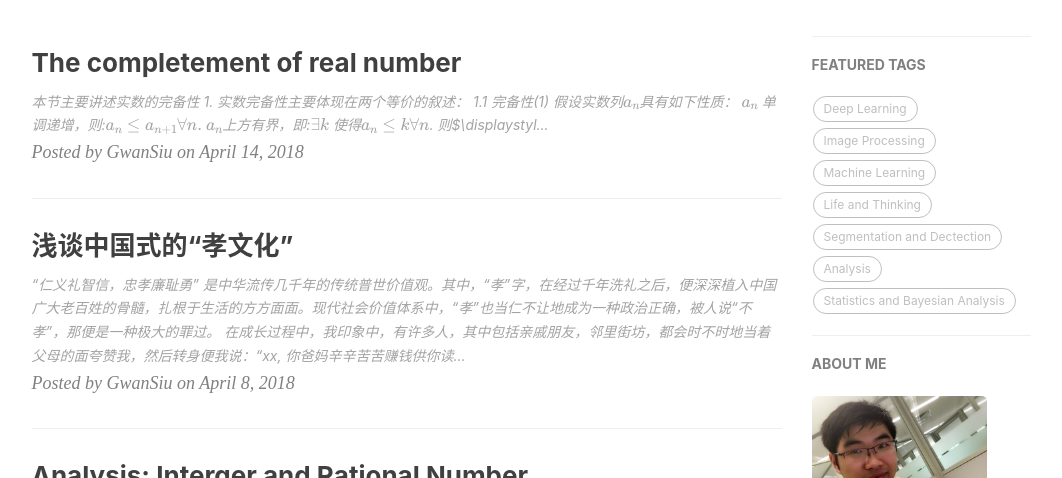
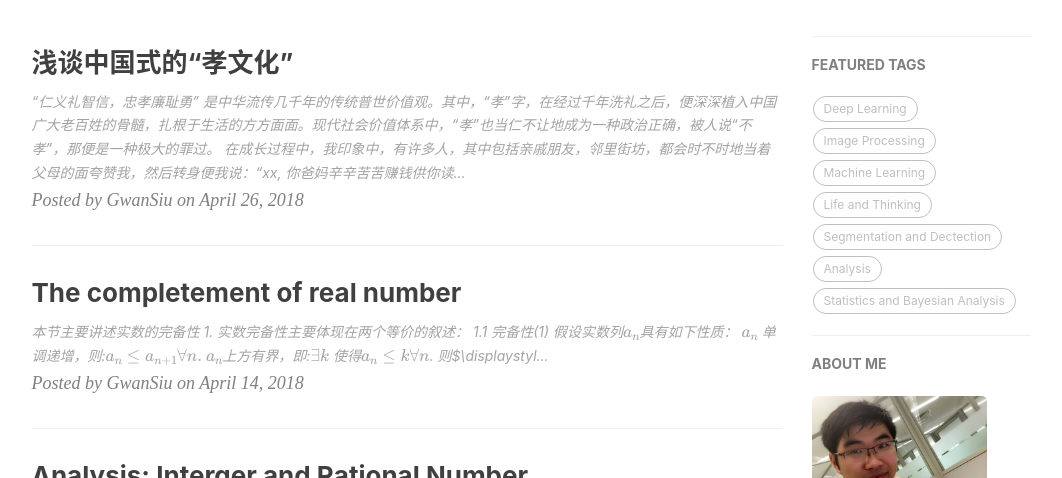
Before and after one commit to Gwan-Siu/gwansiu.github.io, a Jekyll site: the page built from index.html, in a window 1280 px wide and 900 px high, cut to the strip 422-900 px from the top of the window. Shown: the whole strip, without its empty margins (136-1198 px from the left). Built offline with Jekyll 4.4.1, drawn with Linux system fonts in a browser that asks for light colours; nearby versions of some CDN libraries; formulas are drawn with MathJax 3; the list of posts is cut into pages by our own code; comment, search, counter and statistics services are not loaded; some of the changed lines change nothing that is shown.

Commit message:
Modifications
Modifications

```diff
--- a/_posts/2018-04-26-XIAODAO.markdown
+++ b/_posts/2018-04-26-XIAODAO.markdown
@@ -1,7 +1,7 @@
 ---
 layout:     post
 title:      "浅谈中国式的“孝文化”"
-date:       2018-04-08 12:00:00
+date:       2018-04-26 12:00:00
 author:     "GwanSiu"
 catalog: true
 tags:
@@ -28,37 +28,30 @@
 > 链接：https://www.zhihu.com/question/267523794/answer/352121627
 > 来源：知乎
 > 著作权归作者所有。商业转载请联系作者获得授权，非商业转载请注明出处。
->
+
 > 这事儿太简单了。
+
 > 以前生孩子那是投资啊。
+
 > 你和你夫妻两个人，从你爹那里继承了几亩薄田，这点地只够糊口的，要怎么样才能过上好日子呢？
-> 你得咣咣咣连生五个儿子五个闺女啊。
-> 那年头孩子又不用考大学上补习班学钢琴，五六岁就能帮家里干活了，饲养成本不过就桌上多加一双筷子，粥里多放加一碗水罢了。
-> 等孩子们大了你就牛逼了啊。家里妥妥的五个壮劳力，要干活能开荒，要打架谁也不怕，五个女儿嫁出去又多了五个亲家，你说还要给五个儿子娶媳妇？ 你有五个儿子，彩礼嫁妆帐上还能吃了亏了？
-> 最重要的是，这五个儿子都是给你干活的，只用管饭，工钱都不用给，用儿子干活比雇工人干活划算多了。到了儿子再生儿子，你孙子也成了壮劳力了，一大家子几十口人唯你独尊，谁能不羡慕你？
-> 在古代农业社会，孩子就相当于一个大牲口，制造成本几乎为零，出把子力气就可以了，抚养成本也很低，回报可要高的多，生个孩子比买头牛可划算多了。
-> 古代为啥都说多子多福，这事儿划算啊。
-> 现代社会为啥不生了？ 这事儿不划算了啊。现代社会想要培养一个合格的劳动力，成本可要比古代社会高的多了啊。而且你也读过点书见过人是怎么活着的了，让你再把你儿子当牲口你也有点不太好意思了。
-> 而最重要的是，以前生产资料都在你手里，你儿子必须要给你干活受你剥削。现在生产资料都在资本家手里 ，你儿子要给资本家干活受资本家剥削。
-> 你为啥要花那么高的成本生个儿子出来给别人剥削？这不是傻么。。。。。。。。。
-> 就这么简单。
+> 你得咣咣咣连生五个儿子五个闺女啊。那年头孩子又不用考大学上补习班学钢琴，五六岁就能帮家里干活了，饲养成本不过就桌上多加一双筷子，粥里多放加一碗水罢了。等孩子们大了你就牛逼了啊。家里妥妥的五个壮劳力，要干活能开荒，要打架谁也不怕，五个女儿嫁出去又多了五个亲家，你说还要给五个儿子娶媳妇？ 你有五个儿子，彩礼嫁妆帐上还能吃了亏了？最重要的是，这五个儿子都是给你干活的，只用管饭，工钱都不用给，用儿子干活比雇工人干活划算多了。到了儿子再生儿子，你孙子也成了壮劳力了，一大家子几十口人唯你独尊，谁能不羡慕你？在古代农业社会，孩子就相当于一个大牲口，制造成本几乎为零，出把子力气就可以了，抚养成本也很低，回报可要高的多，生个孩子比买头牛可划算多了。古代为啥都说多子多福，这事儿划算啊。
+
+> 现代社会为啥不生了？ 这事儿不划算了啊。现代社会想要培养一个合格的劳动力，成本可要比古代社会高的多了啊。而且你也读过点书见过人是怎么活着的了，让你再把你儿子当牲口你也有点不太好意思了。而最重要的是，以前生产资料都在你手里，你儿子必须要给你干活受你剥削。现在生产资料都在资本家手里 ，你儿子要给资本家干活受资本家剥削。你为啥要花那么高的成本生个儿子出来给别人剥削？这不是傻么。。。。。。就这么简单。
+
 > =======================================================
 > 咦？ 这么个答案都能有这么多赞？ 那我再瞎说几句。
-> 中国古代经济是以家庭为单位的。农业生产最重要的生产资料是劳动力，你得有劳动力才能种庄稼啊，你得有劳动力才能开荒获得更多的土地啊。就你和你老婆俩人，劳动力显然是不够的啊。那怎么办呢？ 就是多生孩子啊。
-> 理想的中国家庭的发展方式是，你从你爹那里继承到了五亩地，你和你老婆生了五个儿子，儿子长大成了壮劳力了有了剩余价值，你再拿剩余价值去换更多的地，若干年后你就有了三十亩地，有五个壮劳力给你干活。儿子还会生儿子，你活的时间越长，你掌握的财富就越多，你的日子就越好。这就是为什么中国人都认为子孙满堂的长寿是人生最大的幸福。等你挂了，你的儿子们分家，一人分六亩地，整体社会财富得到了增加，再来下一个轮回。
-> 你和你的儿子们实际上存在一个契约，就是你把他们生下来，把他们抚养成人，他们给你免费打工直到你死。然后分掉你的遗产作为回报。但这个契约是不能明说的，因为这个契约存在一个明显的BUG，那就是你活的时间越长，你的儿子们就越吃亏啊。当你年老体衰，你的儿子们身强力壮，天天盼着你早点死好自立门户，那这日子谁受得了啊。
-> 所以中国社会选择了“孝文化”来给年轻人洗脑啊。要强调父母的养育之恩大过天，让你孩子从小就觉得他们欠了你的。要强调天下无不是的父母，明确你的父权的绝对权威。要强调棍棒底下出孝子，不听话你就能可劲揍他，这都是为了他好。
-> 为什么中国父母最担心自己的孩子“不听话”，因为在传统中国经济中，孩子不听话是会给你造成实际的经济损失的。你养头牛不听你话不好好给你干活你也接受不了啊。如果你孩子不听你的话，以家庭为单位的小农经济就搞不下去了，你去压榨谁的剩余价值啊？你要让你的孩子敬你怕你，和孩子地位平等？ 不存在的，平等了还怎么有效管理啊。
+> 中国古代经济是以家庭为单位的。农业生产最重要的生产资料是劳动力，你得有劳动力才能种庄稼啊，你得有劳动力才能开荒获得更多的土地啊。就你和你老婆俩人，劳动力显然是不够的啊。那怎么办呢？ 就是多生孩子啊。理想的中国家庭的发展方式是，你从你爹那里继承到了五亩地，你和你老婆生了五个儿子，儿子长大成了壮劳力了有了剩余价值，你再拿剩余价值去换更多的地，若干年后你就有了三十亩地，有五个壮劳力给你干活。儿子还会生儿子，你活的时间越长，你掌握的财富就越多，你的日子就越好。这就是为什么中国人都认为子孙满堂的长寿是人生最大的幸福。等你挂了，你的儿子们分家，一人分六亩地，整体社会财富得到了增加，再来下一个轮回。你和你的儿子们实际上存在一个契约，就是你把他们生下来，把他们抚养成人，他们给你免费打工直到你死。然后分掉你的遗产作为回报。但这个契约是不能明说的，因为这个契约存在一个明显的BUG，那就是你活的时间越长，你的儿子们就越吃亏啊。当你年老体衰，你的儿子们身强力壮，天天盼着你早点死好自立门户，那这日子谁受得了啊。所以中国社会选择了“孝文化”来给年轻人洗脑啊。要强调父母的养育之恩大过天，让你孩子从小就觉得他们欠了你的。要强调天下无不是的父母，明确你的父权的绝对权威。要强调棍棒底下出孝子，不听话你就能可劲揍他，这都是为了他好。为什么中国父母最担心自己的孩子“不听话”，因为在传统中国经济中，孩子不听话是会给你造成实际的经济损失的。你养头牛不听你话不好好给你干活你也接受不了啊。如果你孩子不听你的话，以家庭为单位的小农经济就搞不下去了，你去压榨谁的剩余价值啊？你要让你的孩子敬你怕你，和孩子地位平等？ 不存在的，平等了还怎么有效管理啊。
+
 > 中国小农经济的核心是父亲剥削儿子的剩余价值，你的儿子越多，你就越富有。中国古代政府是这一经济系统的维护者，政府会大力宣传“孝道”，假如你实在管不了你儿子，政府会出面帮你收拾不孝子。明白了这个道理，很多历史事件你就知道真正的原因是什么了。孔融只不过是大嘴巴说了个“父母无恩论”为什么曹操就一定要杀他？因为这是挑战整个社会的基本意识形态，这罪说起来比谋反都重。政府需要更多的人口，为了鼓励你多生孩子，就会帮助你确立你对你孩子的绝对权力，维护你剥削你的孩子的地位，不然谁傻啊？
-> “孝文化”在中国为什么两千多年根深蒂固？ 主要原因在于，你作为孩子们的爹控制了所有生产资料啊。你不分给你儿子土地，你儿子自己也没办法谋生啊。所以即使他们有不满，也只能老老实实的给你养老送终，转过头去再剥削自己的儿子们啊，从某种意义上来讲也算是个公平的事情。
-> 但这一体系显然也是存在很多问题的。比方说为了维持体系稳定必须抹杀个人价值和独立意识，你儿子那么能自己就把自己养活不需要依靠你也不听你的了，相当于你损失了一头大牲口啊。比方说在这种体系中很难存在家庭之爱，因为爱是基于平等和主动的，父子怎么能平等呢？平等了你还怎么剥削你儿子啊。当代的年轻人遇到的绝大多数家庭问题都是因为现代生产生活方式和小农经济文化之间的冲突。
+
+> “孝文化”在中国为什么两千多年根深蒂固？ 主要原因在于，你作为孩子们的爹控制了所有生产资料啊。你不分给你儿子土地，你儿子自己也没办法谋生啊。所以即使他们有不满，也只能老老实实的给你养老送终，转过头去再剥削自己的儿子们啊，从某种意义上来讲也算是个公平的事情。但这一体系显然也是存在很多问题的。比方说为了维持体系稳定必须抹杀个人价值和独立意识，你儿子那么能自己就把自己养活不需要依靠你也不听你的了，相当于你损失了一头大牲口啊。比方说在这种体系中很难存在家庭之爱，因为爱是基于平等和主动的，父子怎么能平等呢？平等了你还怎么剥削你儿子啊。当代的年轻人遇到的绝大多数家庭问题都是因为现代生产生活方式和小农经济文化之间的冲突。
 
 In China, “love your family” is more than “love your family”.  What is love for us? Maybe, it is a chain to constraint our independence and our freedom. But, when we were  children,  family love is our blood and it grows us up.
 
-孝道，in China,  应该是一份与生俱来，由血缘而签订的社会契约，你们看着我从呱呱坠地来到这个世界，照顾我的前半生20余年，而我也应该目送着你们离开，负责你们的后半生30余载。我希望我能做到的是，在离别的时候，我能做到不会哭泣，因为我已尽责完成了这份来自血缘的契约。
+`孝道，in China,  应该是一份与生俱来，由血缘而签订的社会契约，你们看着我从呱呱坠地来到这个世界，照顾我的前半生20余年，而我也应该目送着你们离开，负责你们的后半生30余载。我希望我能做到的是，在离别的时候，我能做到不会哭泣，因为我已尽责完成了这份来自血缘的契约。`
 
 
-记于25岁生日前夕，这仅仅代表我目前的一点人生见解，但并不是end，我希望自己的思想在不断动态发展的，可能现在有些观点过于偏激，有些观点也并不成熟，若有不同观点，可以相互讨论。日后慢慢成长，再回来看这些文字，若有不同的见解，望以后的我再来修正。
+后记:记于25岁生日前夕，这仅仅代表我目前的一点人生见解，但并不是end，我希望自己的思想在不断动态发展的，可能现在有些观点过于偏激，有些观点也并不成熟，若有不同观点，可以相互讨论。日后慢慢成长，再回来看这些文字，若有不同的见解，望以后的我再来修正。
 
 参考文献
 
```
